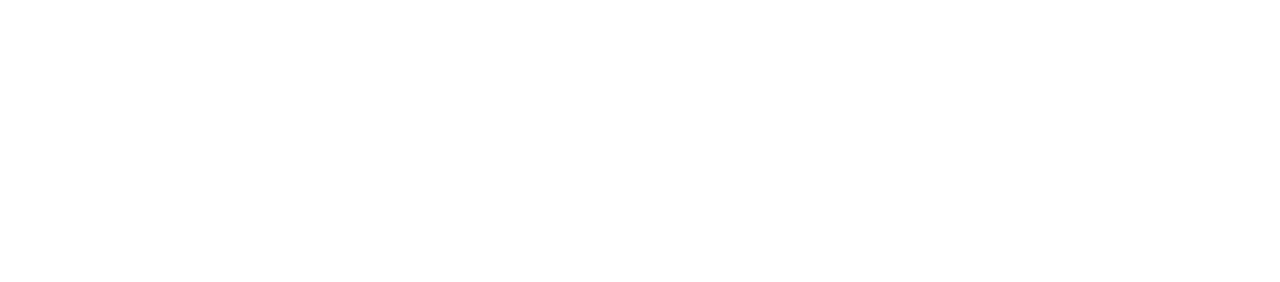
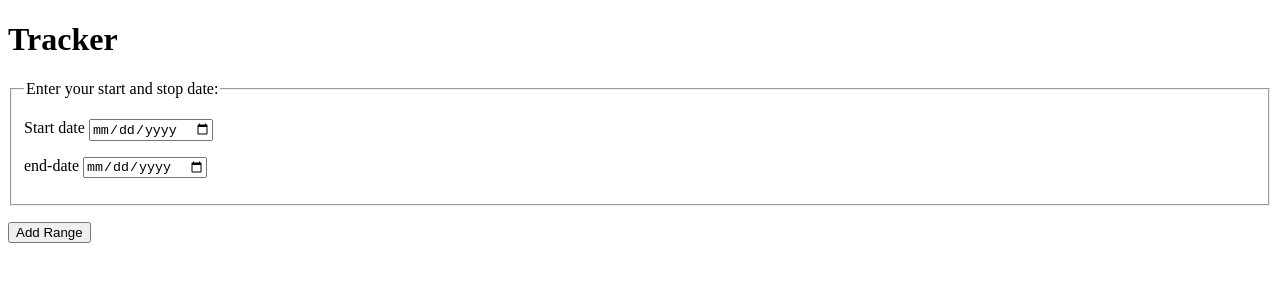
Before and after one commit to rickjjones/pwaExample, a plain HTML site: page test page.html in a window 1280 px wide. Drawn offline with Linux system fonts and the light colour scheme.

Commit message:
create style and js file

```diff
--- a/test page.html
+++ b/test page.html
@@ -1,10 +1,33 @@
 <!DOCTYPE html>
 <html>
+
 <head>
     <meta charset="UTF-8" />
+    <meta name="viewport" content="width=device-width" />
     <title>PWA Test page</title>
+    <link rel="stylesheet" href="style.css" />
 </head>
+
 <body>
+    <h1>Tracker </h1>
+    <form>
+        <Fieldset>
+            <Legend>Enter your start and stop date:</Legend>
+            <p>
+                <label for="start-date">Start date</label>
+                <input type="date" id="start-date" required />
+            </p>
+            <p>
+                <label for="end-date">end-date</label>
+                <input type="date" id="end-date" required />
+            </p>
+        </Fieldset>
+        <p>
+            <button type="submit">Add Range</button>
+        </p>
+    </form>
+    <section id="past-ranges"></section>
+    <script src="app.js" defer></script>
+</body>
 
-</body>
 </html>
```
Also changed, not shown: app.js (added), style.css (added).
